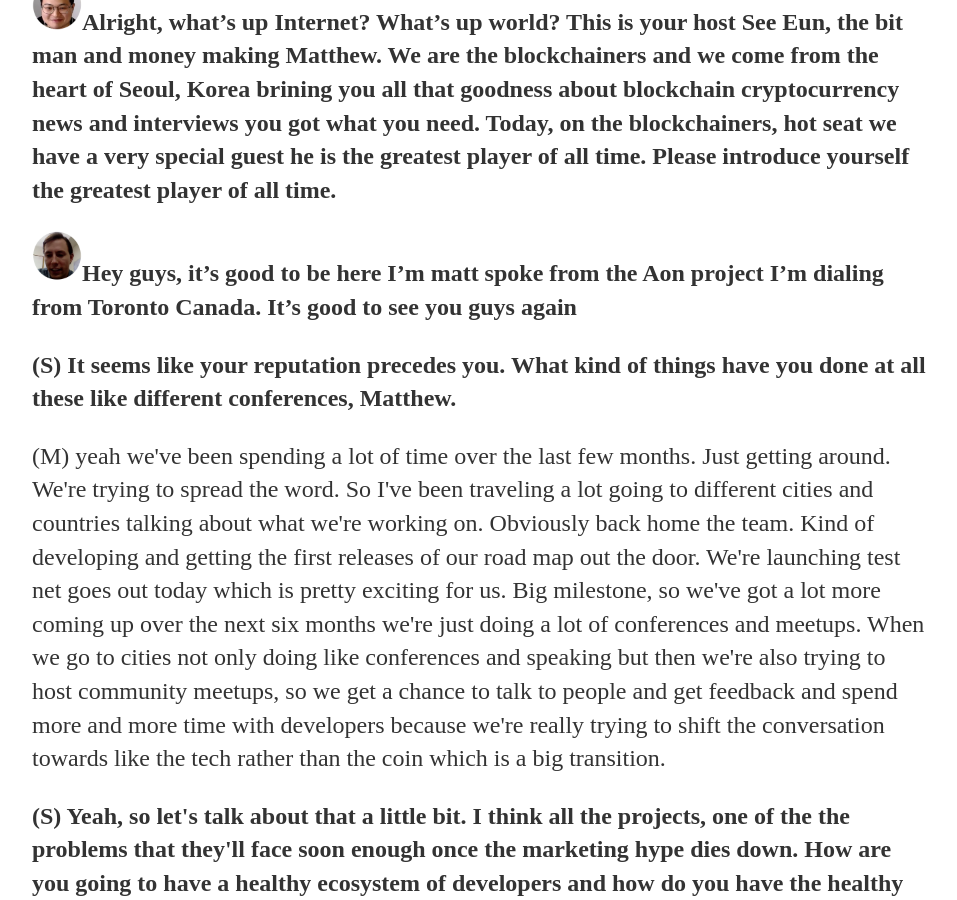
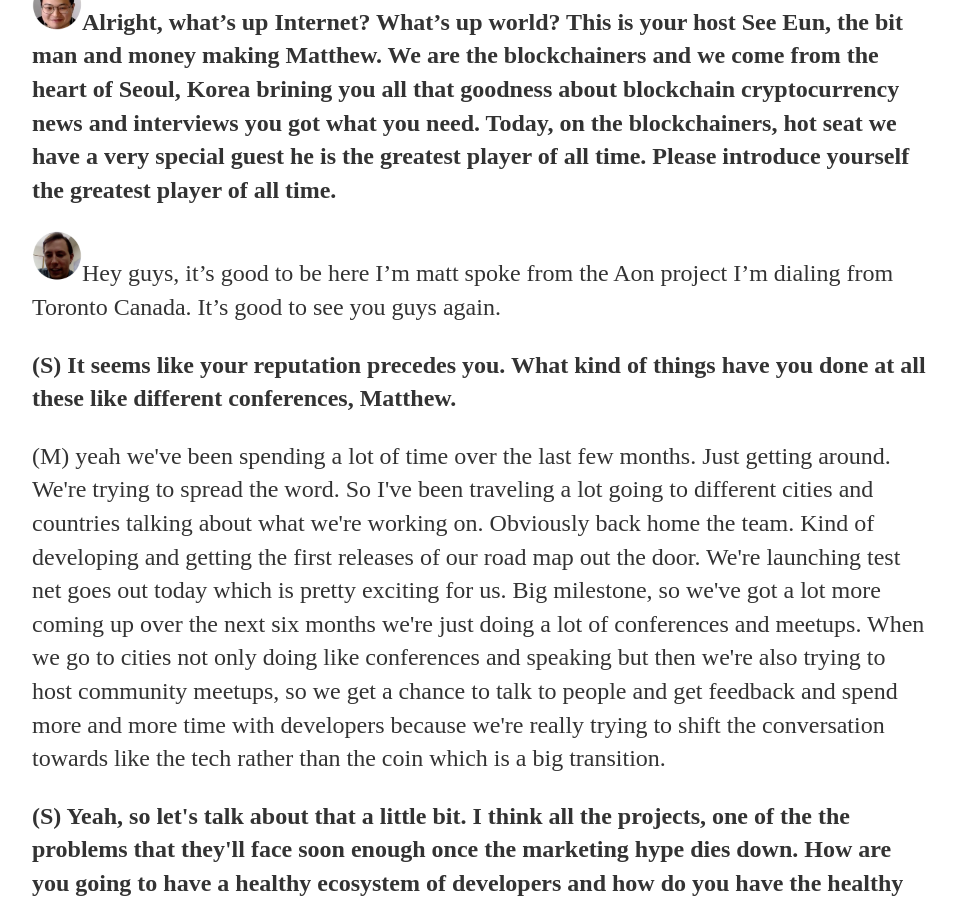
Before and after one commit to matthew-mskim/s3unha.github.io, a Jekyll site: the page built from _posts/2018-02-06-AION-EN.md, in a window 1280 px wide and 900 px high, scrolled down 512 px. Shown: the whole window, without its empty margins (160-1117 px from the left). Built offline with Jekyll 4.4.1, drawn with Linux system fonts in a browser that asks for light colours.

Commit message:
Update 2018-02-06-AION-EN.md

```diff
--- a/_posts/2018-02-06-AION-EN.md
+++ b/_posts/2018-02-06-AION-EN.md
@@ -13,7 +13,7 @@
 <img src="/assets/seh.png" width="50" height="50" />**Alright, what's up Internet? What's up world? This is your host See Eun, the bit man and money making Matthew. We are the blockchainers and we come from the heart of Seoul, Korea brining you all that goodness about blockchain cryptocurrency news and interviews you got what you need.
 Today, on the blockchainers, hot seat we have a very special guest he is the greatest player of all time. Please introduce yourself the greatest player of all time.**
 
-<img src="/assets/aion.png" width="50" height="50" />**Hey guys, it's good to be here I'm matt spoke from the Aon project I'm dialing from Toronto Canada. It's good to see you guys again**
+<img src="/assets/aion.png" width="50" height="50" />Hey guys, it's good to be here I'm matt spoke from the Aon project I'm dialing from Toronto Canada. It's good to see you guys again.
 
 <p><strong>(S) It seems like your reputation precedes you. What kind of things have you done at all these like different conferences, Matthew.</strong></p>
 
```
